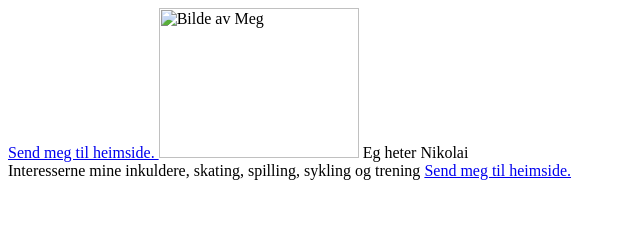
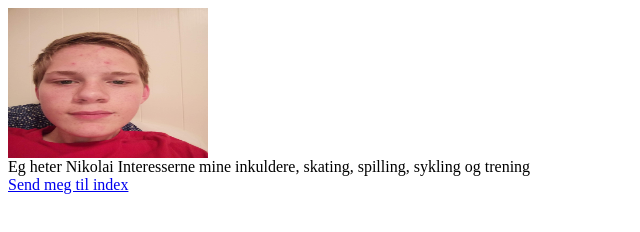
Before and after one commit to nikolaistrand/yffprosjekt, a plain HTML site: page interesser.html in a window 1280 px wide. Shown: the whole page, without its empty margins (0-640 px from the left). Drawn offline with Linux system fonts and the light colour scheme.

Commit message:
Update interesser.html

```diff
--- a/interesser.html
+++ b/interesser.html
@@ -3,21 +3,19 @@
 </head>
 
 <body>
-<a href="heimside.html">
-	Send meg til heimside.
-	</a>
-
-<img src="Oppstart/img/2020/nik.jpg" width="200" height="150" alt="Bilde av Meg">
+<img src="bilde/nik.jpg" width="200" height="150" alt="Bilde av Meg">
+<br>
 
 Eg heter Nikolai
+
+
+Interesserne mine inkuldere, skating, spilling, sykling og trening
 <br>
 
-Interesserne mine inkuldere, skating, spilling, sykling og trening
-
-<a href="heimside.html">
-	Send meg til heimside.
-	</a>
-</br>
+<a href="index.html">
+Send meg til index
+</a>
+<br>
 
 </body>
 
```
